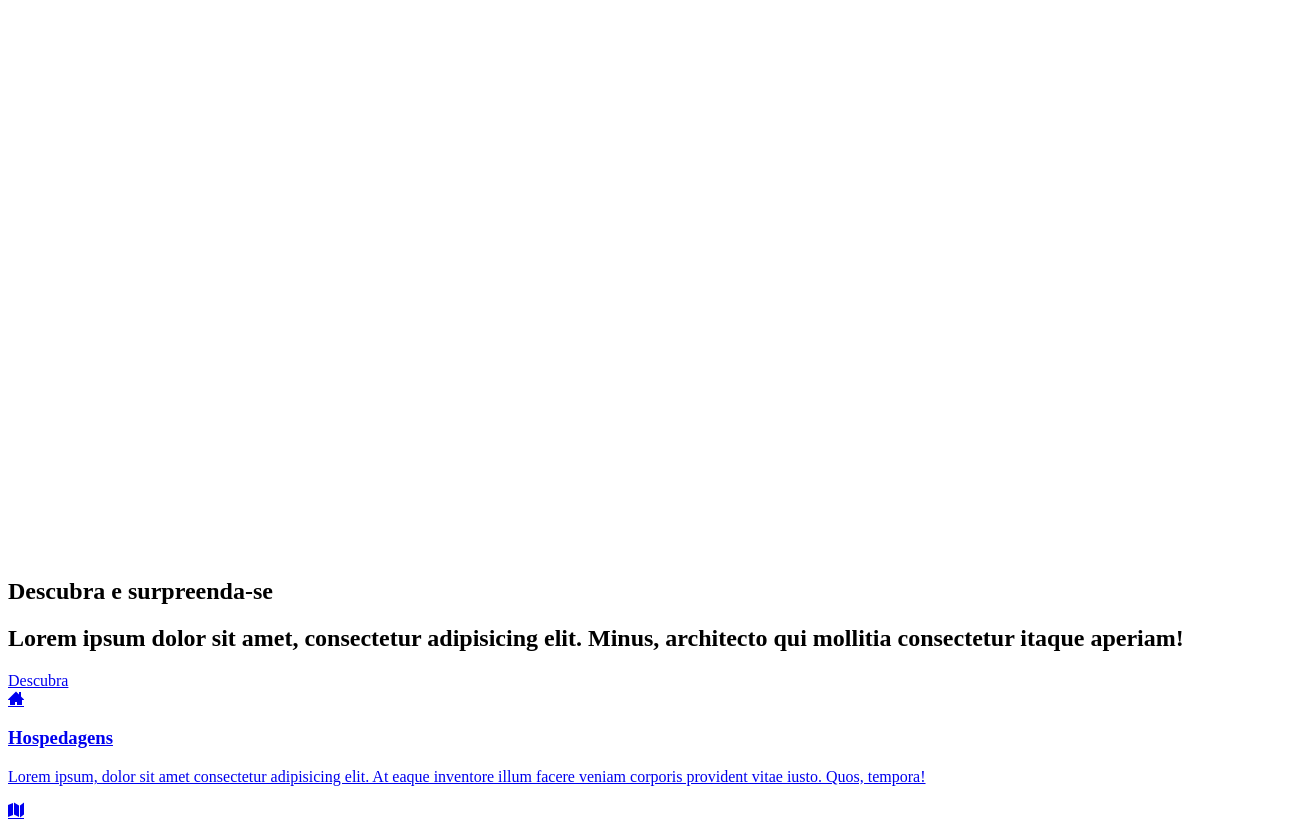
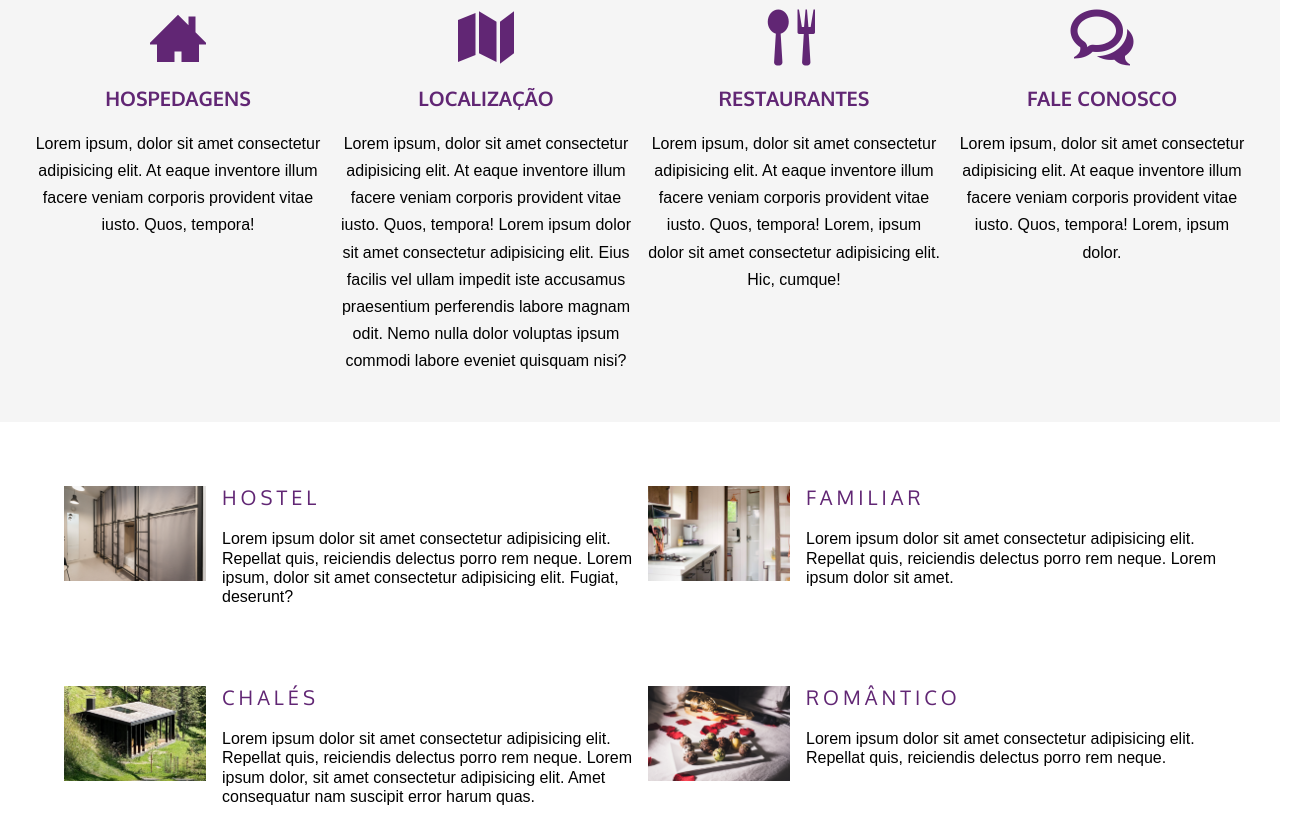
Before and after one commit to rafaelxx100/AngelsHotel-Curso, a plain HTML site: page index.html in a window 1280 px wide. Shown: the part 840-1665 px from the top of the page, 1312 px wide, since content can reach past the window. Drawn offline with Linux system fonts and the light colour scheme; the site is published under a folder, as on GitHub Pages, so addresses that start at the root find nothing; files whose address does not match are found by name.

Commit message:
Update index.html

```diff
--- a/index.html
+++ b/index.html
@@ -11,13 +11,13 @@
 
     <link rel="stylesheet" href="assets/icomoon-icon/style.css">
 
-    <link rel="stylesheet" href="/css/normalize.css">
-    <link rel="stylesheet" href="/css/Estilo.css">
+    <link rel="stylesheet" href="css/normalize.css">
+    <link rel="stylesheet" href="css/Estilo.css">
 </head>
 <body>
 
     <header class="top_header maxWidth">
-        <img src="/images/logo_mob.svg" class="top_header_logo" alt="logo">
+        <img src="images/logo_mob.svg" class="top_header_logo" alt="logo">
         <nav class="top_header_nav">
             <ul>
                 <li>
@@ -101,7 +101,7 @@
         <section class="mainContent">
             <div class="row maxWidht">
                 <article class="mainContent_article col-sm-12 col-xl-6">
-                    <div class="mainContent_img"><img src="/images/hostel.png" alt="hostel"></div>
+                    <div class="mainContent_img"><img src="images/hostel.png" alt="hostel"></div>
                     <div class="mainContent_text">
                         <h3 class="mainContent_title">Hostel</h3>
                         <p>Lorem ipsum dolor sit amet consectetur adipisicing elit. Repellat quis, reiciendis delectus porro rem neque. Lorem ipsum, dolor sit amet consectetur adipisicing elit. Fugiat, deserunt?</p>
@@ -110,7 +110,7 @@
                 </article>
 
                 <article class="mainContent_article col-sm-12 col-xl-6">
-                    <div class="mainContent_img"><img src="/images/familiar.png" alt="Familiar"></div>
+                    <div class="mainContent_img"><img src="images/familiar.png" alt="Familiar"></div>
                     <div class="mainContent_text">
                         <h3 class="mainContent_title">Familiar</h3>
                         <p>Lorem ipsum dolor sit amet consectetur adipisicing elit. Repellat quis, reiciendis delectus porro rem neque. Lorem ipsum dolor sit amet.</p>
@@ -119,7 +119,7 @@
                 </article>
 
                 <article class="mainContent_article col-sm-12 col-xl-6">
-                    <div class="mainContent_img"><img src="/images/chale.png" alt="Chale"></div>
+                    <div class="mainContent_img"><img src="images/chale.png" alt="Chale"></div>
                     <div class="mainContent_text">
                         <h3 class="mainContent_title">Chalés</h3>
                         <p>Lorem ipsum dolor sit amet consectetur adipisicing elit. Repellat quis, reiciendis delectus porro rem neque. Lorem ipsum dolor, sit amet consectetur adipisicing elit. Amet consequatur nam suscipit error harum quas.</p>
@@ -128,7 +128,7 @@
                 </article>
 
                 <article class="mainContent_article col-sm-12 col-xl-6">
-                    <div class="mainContent_img"><img src="/images/romantico.png" alt="romantico"></div>
+                    <div class="mainContent_img"><img src="images/romantico.png" alt="romantico"></div>
                     <div class="mainContent_text">
                         <h3 class="mainContent_title">Romântico </h3>
                         <p>Lorem ipsum dolor sit amet consectetur adipisicing elit. Repellat quis, reiciendis delectus porro rem neque.</p>
```
